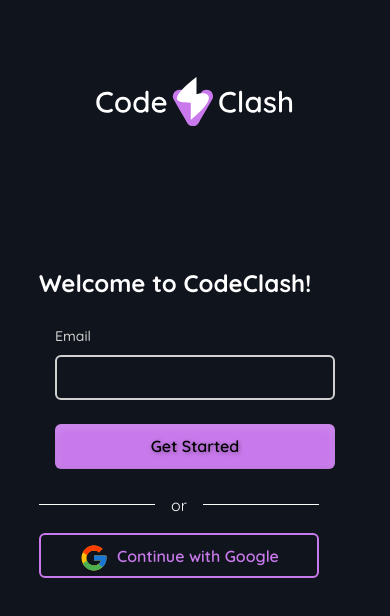
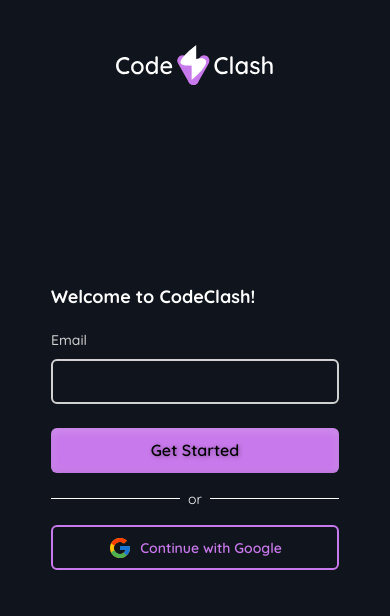
Before and after one commit to Kartikayy007/CodeClash, a Next.js app: page /get-started in a window 390 px wide. Shown: the top 616 px of the page. Built offline with nearby package versions, Linux system fonts and the light colour scheme.

Commit message:
Refactor get-started page layout for improved responsiveness and user experience; adjust spacing, styles, and component structure

```diff
--- a/src/app/(auth)/get-started/page.tsx
+++ b/src/app/(auth)/get-started/page.tsx
@@ -7,32 +7,34 @@
 
 const Page = () => {
   return (
-    <div className="flex flex-col items-start justify-center gap-6 p-8">
+    <div className="flex flex-col items-start justify-center gap-4 sm:gap-6 p-4 sm:p-8 min-w-[320px] max-w-screen-xl mx-auto">
       <Image
         src='/logo.svg'
         alt="logo"
-        width={200}
-        height={40}
-        className="mx-auto lg:hidden absolute top-[77px] left-1/2 transform -translate-x-1/2"
+        width={160}
+        height={32}
+        className="mx-auto lg:hidden absolute top-[45px] xs:top-[60px] sm:top-[77px] left-1/2 transform -translate-x-1/2"
         priority
       />
 
-      <h1 className='lg:text-3xl text-2xl font-bold text-white text-left'>
-        Welcome to CodeClash!
-      </h1>
+      <div className="w-full max-w-md sm:max-w-none">
+        <h1 className='text-lg xs:text-xl sm:text-2xl lg:text-3xl font-bold text-white text-left mt-2'>
+          Welcome to CodeClash!
+        </h1>
+      </div>
 
       <AuthForm type='get-started' />
 
-      <div className="flex flex-col gap-4">
-        <div className='flex items-center gap-4 w-full'>
+      <div className="flex flex-col gap-4 w-full max-w-md sm:max-w-none">
+        <div className='flex items-center gap-2 sm:gap-4 w-full'>
           <div className='flex-1 h-[1px] bg-white'></div>
-          <span className='text-white text-base'>or</span>
+          <span className='text-sm sm:text-base text-white whitespace-nowrap'>or</span>
           <div className='flex-1 h-[1px] bg-white'></div>
         </div>
 
-        <LabelButton variant="outlined">
-          <FcGoogle className="inline-block mr-2 text-3xl" />
-          Continue with Google
+        <LabelButton variant="outlined" className="w-full sm:w-auto">
+          <FcGoogle className="inline-block mr-2 text-2xl sm:text-3xl" />
+          <span className="text-sm sm:text-base">Continue with Google</span>
         </LabelButton>
       </div>
     </div>
--- a/src/components/AuthForm.tsx
+++ b/src/components/AuthForm.tsx
@@ -52,7 +52,7 @@
   };
 
   return (
-    <section className="w-full  mx-auto px-4 sm:px-0">
+    <section className="w-full mx-auto">
       <Form {...form}>
         <form
           onSubmit={form.handleSubmit(onSubmit, onError)}
```
Also changed, not shown: src/styles/globals.css (added).
